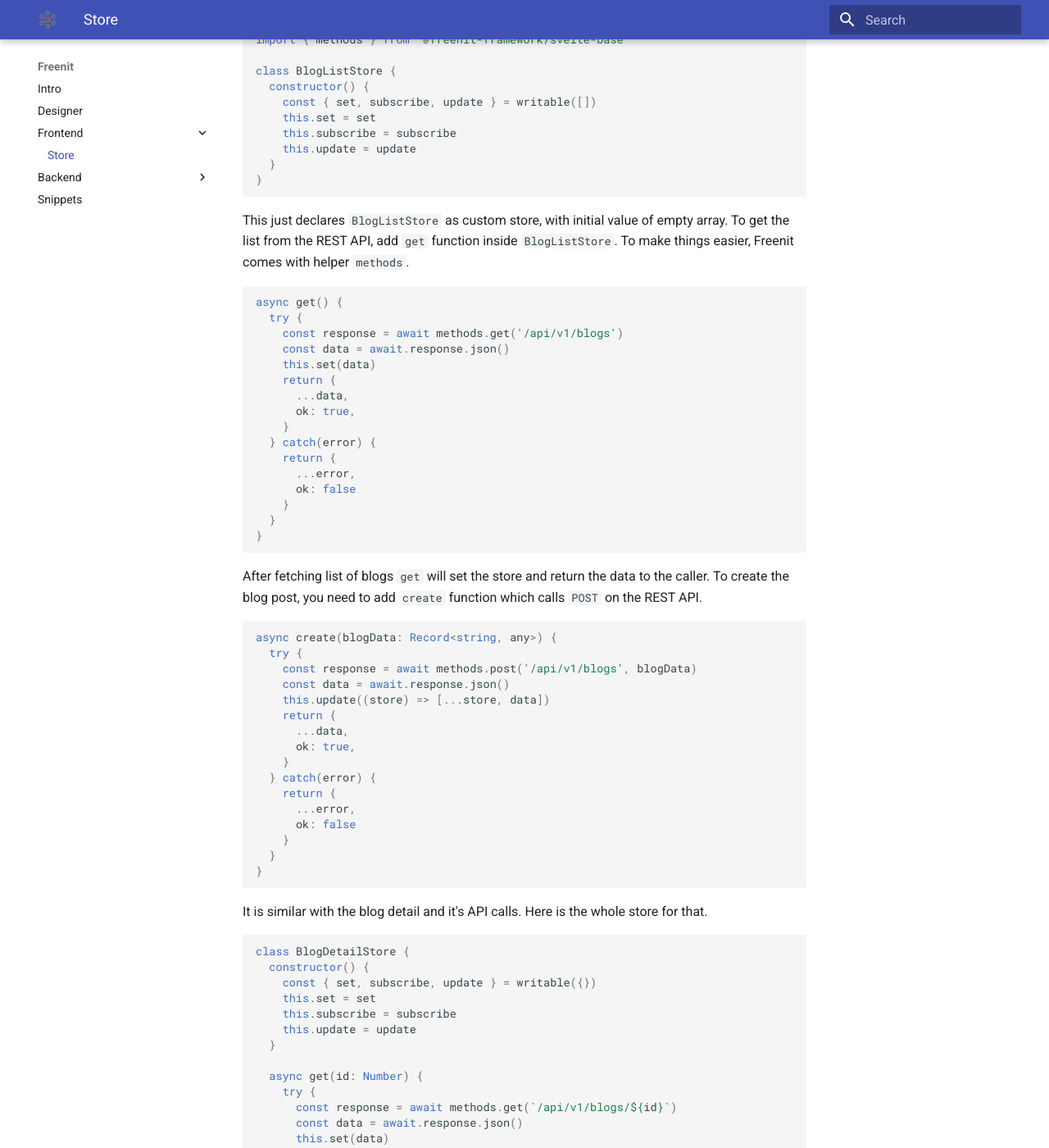
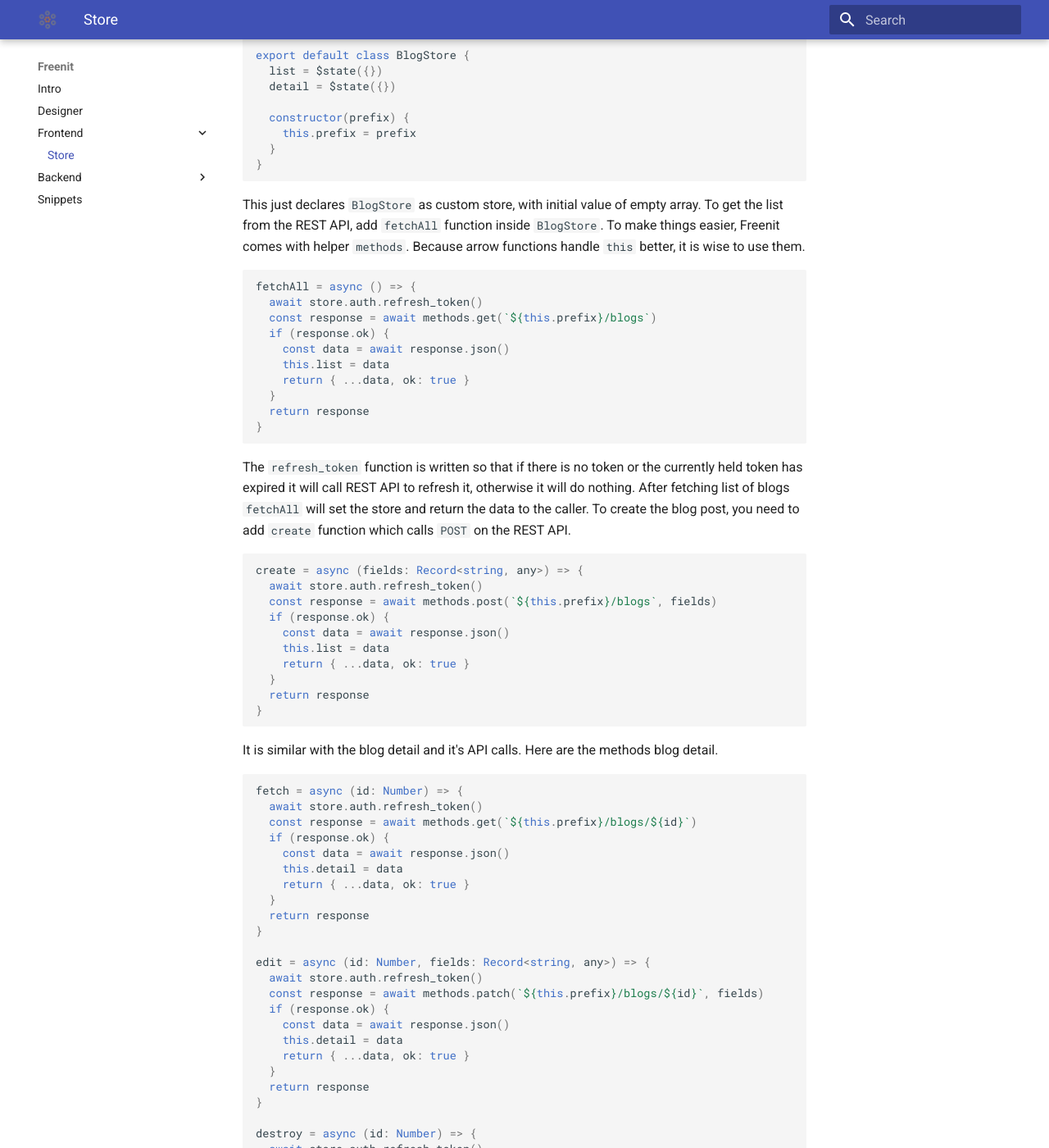
Before and after one commit to freenit-framework/doc, an MkDocs documentation site: the page built from docs/frontend/store.md, in a window 1280 px wide and 1400 px high, scrolled down 263 px. Shown: the whole window at 82% size. Built offline with MkDocs 1.6.1 and Material for MkDocs 9.7.7, drawn with Linux system fonts in a browser that asks for light colours; some of the changed text lies outside the part shown.

Commit message:
Update doc for newer svelte

````diff
--- a/docs/frontend/store.md
+++ b/docs/frontend/store.md
@@ -5,162 +5,105 @@ create store for it. Svelte has store and fetch built in, so simplest store for
 blog CRUD would be to make custom store:
 
 ```ts
-import { writable } from 'svelte/store'
-import { methods } from '@freenit-framework/svelte-base'
+import { methods, store } from '.'
 
-class BlogListStore {
-  constructor() {
-    const { set, subscribe, update } = writable([])
-    this.set = set
-    this.subscribe = subscribe
-    this.update = update
+export default class BlogStore {
+  list = $state({})
+  detail = $state({})
+
+  constructor(prefix) {
+    this.prefix = prefix
   }
 }
+
 ```
-This just declares `BlogListStore` as custom store, with initial value of empty
-array. To get the list from the REST API, add `get` function inside
-`BlogListStore`. To make things easier, Freenit comes with helper `methods`.
+This just declares `BlogStore` as custom store, with initial value of empty
+array. To get the list from the REST API, add `fetchAll` function inside
+`BlogStore`. To make things easier, Freenit comes with helper `methods`.
+Because arrow functions handle `this` better, it is wise to use them.
 
 ```ts
+fetchAll = async () => {
+  await store.auth.refresh_token()
+  const response = await methods.get(`${this.prefix}/blogs`)
+  if (response.ok) {
+    const data = await response.json()
+    this.list = data
+    return { ...data, ok: true }
+  }
+  return response
+}
 
-async get() {
-  try {
-    const response = await methods.get('/api/v1/blogs')
-    const data = await.response.json()
-    this.set(data)
-    return {
-      ...data,
-      ok: true,
-    }
-  } catch(error) {
-    return {
-      ...error,
-      ok: false
-    }
-  }
-}
 ```
-After fetching list of blogs `get` will set the store and return the data to the
+The `refresh_token` function is written so that if there is no token or the currently
+held token has expired it will call REST API to refresh it, otherwise it will do nothing.
+After fetching list of blogs `fetchAll` will set the store and return the data to the
 caller. To create the blog post, you need to add `create` function which calls
 `POST` on the REST API.
 
 ```ts
-async create(blogData: Record<string, any>) {
-  try {
-    const response = await methods.post('/api/v1/blogs', blogData)
-    const data = await.response.json()
-    this.update((store) => [...store, data])
-    return {
-      ...data,
-      ok: true,
-    }
-  } catch(error) {
-    return {
-      ...error,
-      ok: false
-    }
+create = async (fields: Record<string, any>) => {
+  await store.auth.refresh_token()
+  const response = await methods.post(`${this.prefix}/blogs`, fields)
+  if (response.ok) {
+    const data = await response.json()
+    this.list = data
+    return { ...data, ok: true }
   }
+  return response
 }
 ```
 
-It is similar with the blog detail and it's API calls. Here is the whole store
-for that.
+It is similar with the blog detail and it's API calls. Here are the methods
+blog detail.
 ```ts
-class BlogDetailStore {
-  constructor() {
-    const { set, subscribe, update } = writable({})
-    this.set = set
-    this.subscribe = subscribe
-    this.update = update
+fetch = async (id: Number) => {
+  await store.auth.refresh_token()
+  const response = await methods.get(`${this.prefix}/blogs/${id}`)
+  if (response.ok) {
+    const data = await response.json()
+    this.detail = data
+    return { ...data, ok: true }
   }
+  return response
+}
 
-  async get(id: Number) {
-    try {
-      const response = await methods.get(`/api/v1/blogs/${id}`)
-      const data = await.response.json()
-      this.set(data)
-      return {
-        ...data,
-        ok: true,
-      }
-    } catch(error) {
-      return {
-        ...error,
-        ok: false
-      }
-    }
+edit = async (id: Number, fields: Record<string, any>) => {
+  await store.auth.refresh_token()
+  const response = await methods.patch(`${this.prefix}/blogs/${id}`, fields)
+  if (response.ok) {
+    const data = await response.json()
+    this.detail = data
+    return { ...data, ok: true }
   }
+  return response
+}
 
-  async edit(id: Number, blogData: Record<string, any>) {
-    try {
-      const response = await methods.patch(`/api/v1/blogs/${id}`, blogData)
-      const data = await.response.json()
-      this.set(data)
-      return {
-        ...data,
-        ok: true,
-      }
-    } catch(error) {
-      return {
-        ...error,
-        ok: false
-      }
-    }
+destroy = async (id: Number) => {
+  await store.auth.refresh_token()
+  const response = await methods.delete(`${this.prefix}/blogs/${id}`)
+  if (response.ok) {
+    const data = await response.json()
+    return { ...data, ok: true }
   }
-
-  async delete(id: Number) {
-    try {
-      const response = await methods.delete(`/api/v1/blogs/${id}`)
-      const data = await.response.json()
-      return {
-        ...data,
-        ok: true,
-      }
-    } catch(error) {
-      return {
-        ...error,
-        ok: false
-      }
-    }
-  }
+  return response
 }
 ```
 
-To tie everything together, we export objects of type `BlogDetailStore` and
-`BlogListStore` from our module.
-```ts
-const blog = {
-  detail: new BlogDetailStore(),
-  list: new BlogListStore(),
-}
-
-export default blog
-```
-
-You can use `blog.$detail` and `blog.$list` in `.svelte` files like any other
-store.
+You can use `blog.detail` and `blog.list` in `.svelte` files like any other
+store. What will make it more flexible is to add blog store to the global Freenit
+store. To do that, have the following snippet of code added somewhere in your initialization
 
 ```ts
-import { blog } from '$lib/store'
+import { store } from '@freenit-framework/core'
+import BlogStore from './blog'
 
-$: console.log(blog.$detail.id)
-```
-
-What will make it more flexible is to add blog store to the global Freenit
-store. Assuming the `BlogListStore` and `BlogDetailStore` are in
-`src/lib/store/blog.ts`, you can create `src/lib/store/index.ts` and do the
-following.
-
-```ts
-import { store } from '@freenit-framework/svelte-base'
-import blog from './blog'
-
-store().blog = blog
+store.blog = new BlogStore(store.auth.prefix)
 ```
 
 So now in your code you would refer to it through global store.
 ```ts
-import { store } from '@freenit-framework/svelte-base'
+import { store } from '@freenit-framework/core'
 
-$: console.log(store().blog.$detail.id)
+console.log(store.blog.detail.id)
 ```
````
